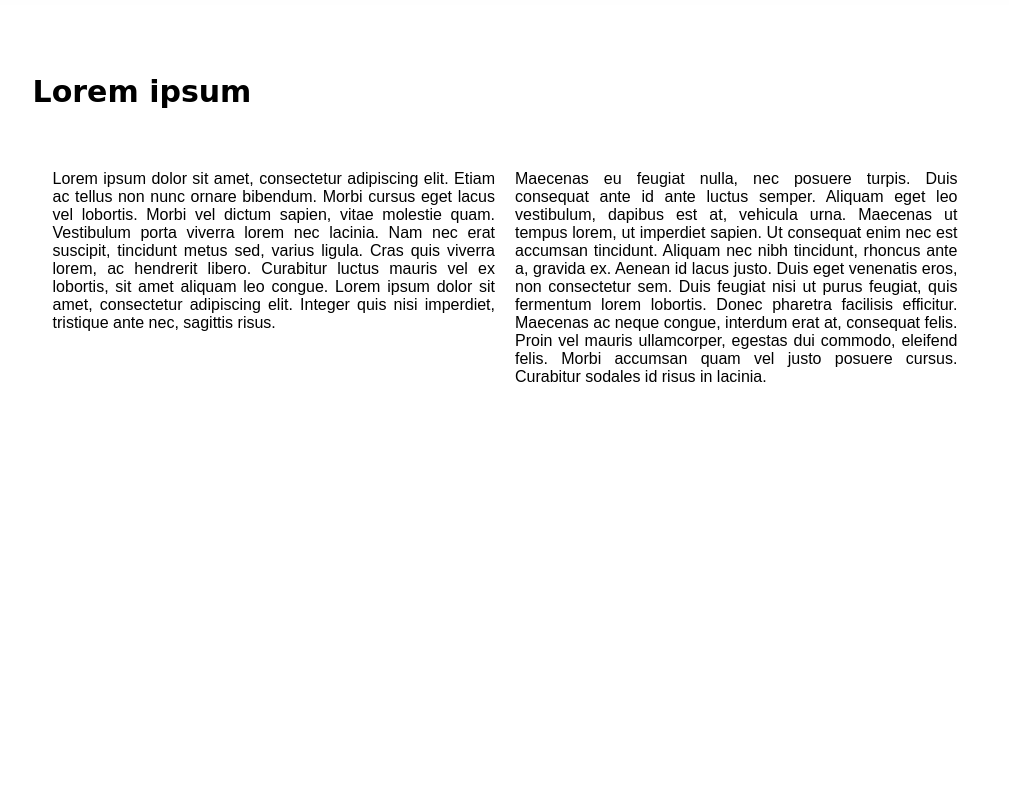
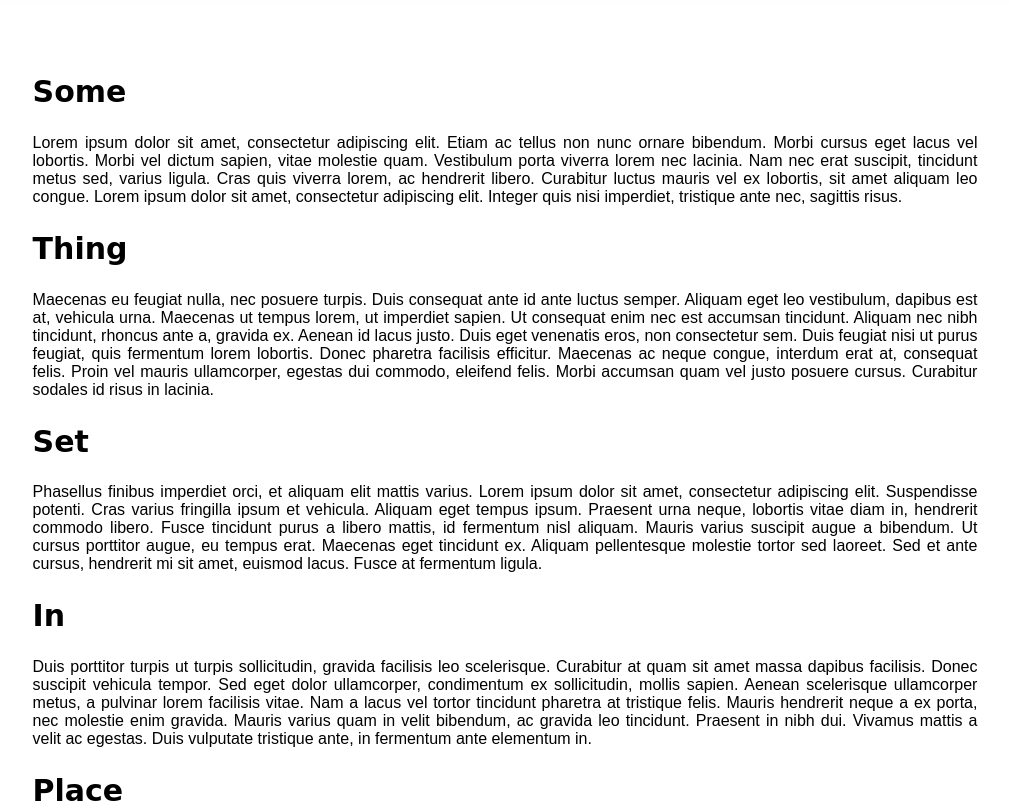
Before and after one commit to tonycukurs/CS408-HW6, a website: page index.html in a window 1280 px wide. Shown: the part 380-1191 px from the top of the page, without its empty margins (135-1144 px from the left). Drawn offline with Linux system fonts and the light colour scheme.

Commit message:
changed format

```diff
--- a/index.html
+++ b/index.html
@@ -16,24 +16,32 @@
 
       <h2 class ="title">Lorem ipsum</h2>
 
-      <h2 class="small-title">Lorem ipsum</h2>
 
-      <article class="grid">
+      <h2 class="small-title">Some</h2>
+
       <p>
         Lorem ipsum dolor sit amet, consectetur adipiscing elit. Etiam ac tellus non nunc ornare bibendum. Morbi cursus eget lacus vel lobortis. Morbi vel dictum sapien, vitae molestie quam. Vestibulum porta viverra lorem nec lacinia. Nam nec erat suscipit, tincidunt metus sed, varius ligula. Cras quis viverra lorem, ac hendrerit libero. Curabitur luctus mauris vel ex lobortis, sit amet aliquam leo congue. Lorem ipsum dolor sit amet, consectetur adipiscing elit. Integer quis nisi imperdiet, tristique ante nec, sagittis risus.
       </p>
+
+      <h2 class="small-title">Thing</h2>
 
       <p>
         Maecenas eu feugiat nulla, nec posuere turpis. Duis consequat ante id ante luctus semper. Aliquam eget leo vestibulum, dapibus est at, vehicula urna. Maecenas ut tempus lorem, ut imperdiet sapien. Ut consequat enim nec est accumsan tincidunt. Aliquam nec nibh tincidunt, rhoncus ante a, gravida ex. Aenean id lacus justo. Duis eget venenatis eros, non consectetur sem. Duis feugiat nisi ut purus feugiat, quis fermentum lorem lobortis. Donec pharetra facilisis efficitur. Maecenas ac neque congue, interdum erat at, consequat felis. Proin vel mauris ullamcorper, egestas dui commodo, eleifend felis. Morbi accumsan quam vel justo posuere cursus. Curabitur sodales id risus in lacinia.
       </p>
 
+      <h2 class="small-title">Set</h2>
+
       <p>
         Phasellus finibus imperdiet orci, et aliquam elit mattis varius. Lorem ipsum dolor sit amet, consectetur adipiscing elit. Suspendisse potenti. Cras varius fringilla ipsum et vehicula. Aliquam eget tempus ipsum. Praesent urna neque, lobortis vitae diam in, hendrerit commodo libero. Fusce tincidunt purus a libero mattis, id fermentum nisl aliquam. Mauris varius suscipit augue a bibendum. Ut cursus porttitor augue, eu tempus erat. Maecenas eget tincidunt ex. Aliquam pellentesque molestie tortor sed laoreet. Sed et ante cursus, hendrerit mi sit amet, euismod lacus. Fusce at fermentum ligula.
        </p>
 
+       <h2 class="small-title">In</h2>
+
        <p>
         Duis porttitor turpis ut turpis sollicitudin, gravida facilisis leo scelerisque. Curabitur at quam sit amet massa dapibus facilisis. Donec suscipit vehicula tempor. Sed eget dolor ullamcorper, condimentum ex sollicitudin, mollis sapien. Aenean scelerisque ullamcorper metus, a pulvinar lorem facilisis vitae. Nam a lacus vel tortor tincidunt pharetra at tristique felis. Mauris hendrerit neque a ex porta, nec molestie enim gravida. Mauris varius quam in velit bibendum, ac gravida leo tincidunt. Praesent in nibh dui. Vivamus mattis a velit ac egestas. Duis vulputate tristique ante, in fermentum ante elementum in.
         </p>
+
+        <h2 class="small-title">Place</h2>
 
         <p>
           Aliquam ac sollicitudin purus. Phasellus vel congue mauris. Quisque at nibh sed neque fermentum convallis. In auctor tempor eros eget bibendum. Nam diam nulla, sagittis ut nibh ut, auctor interdum dolor. Nulla ex dolor, accumsan vitae pretium a, suscipit at metus. Donec vitae euismod nunc, vitae feugiat magna. Sed at porta tellus.
@@ -48,7 +56,7 @@
 
           <button onclick="showAlert()">Generate Lorem Ipsum</button>
         </div>
-        </article>
+
 
 
       <address>
```
